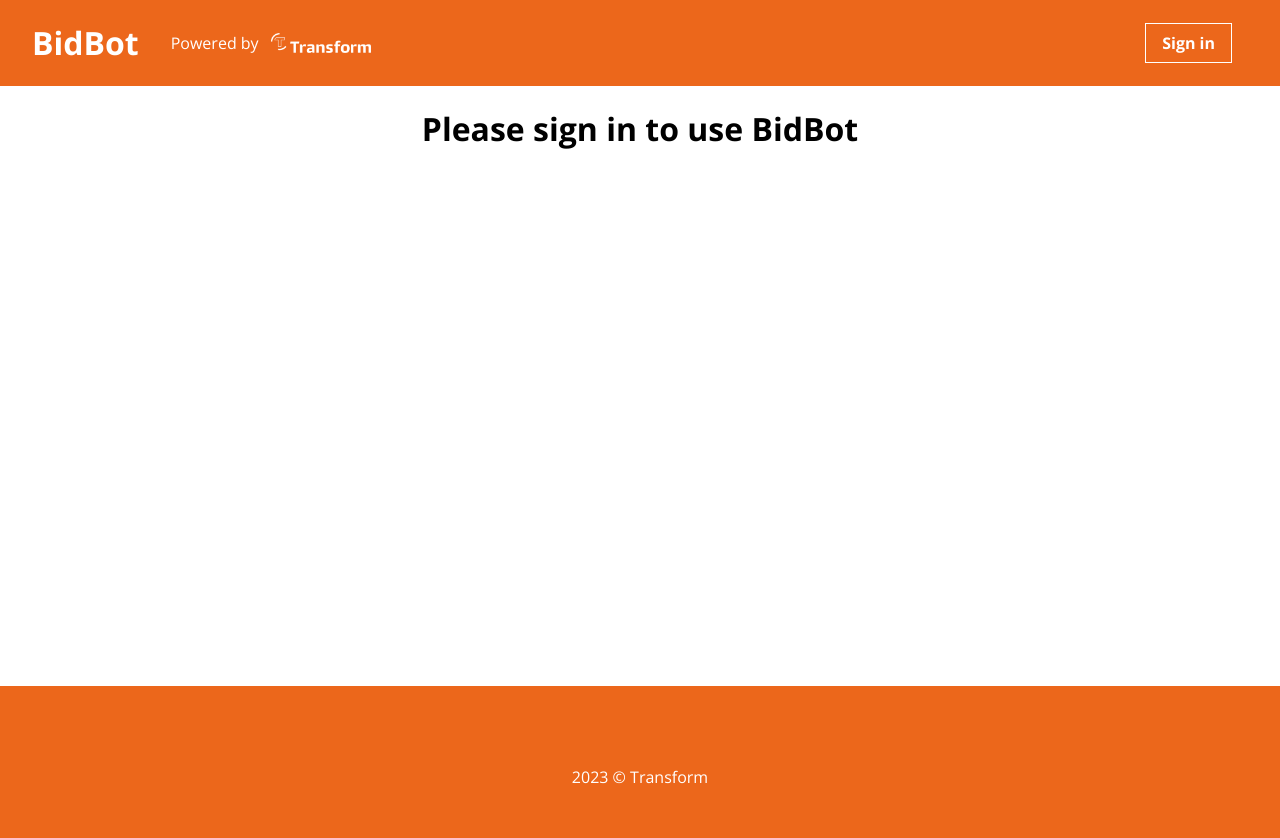
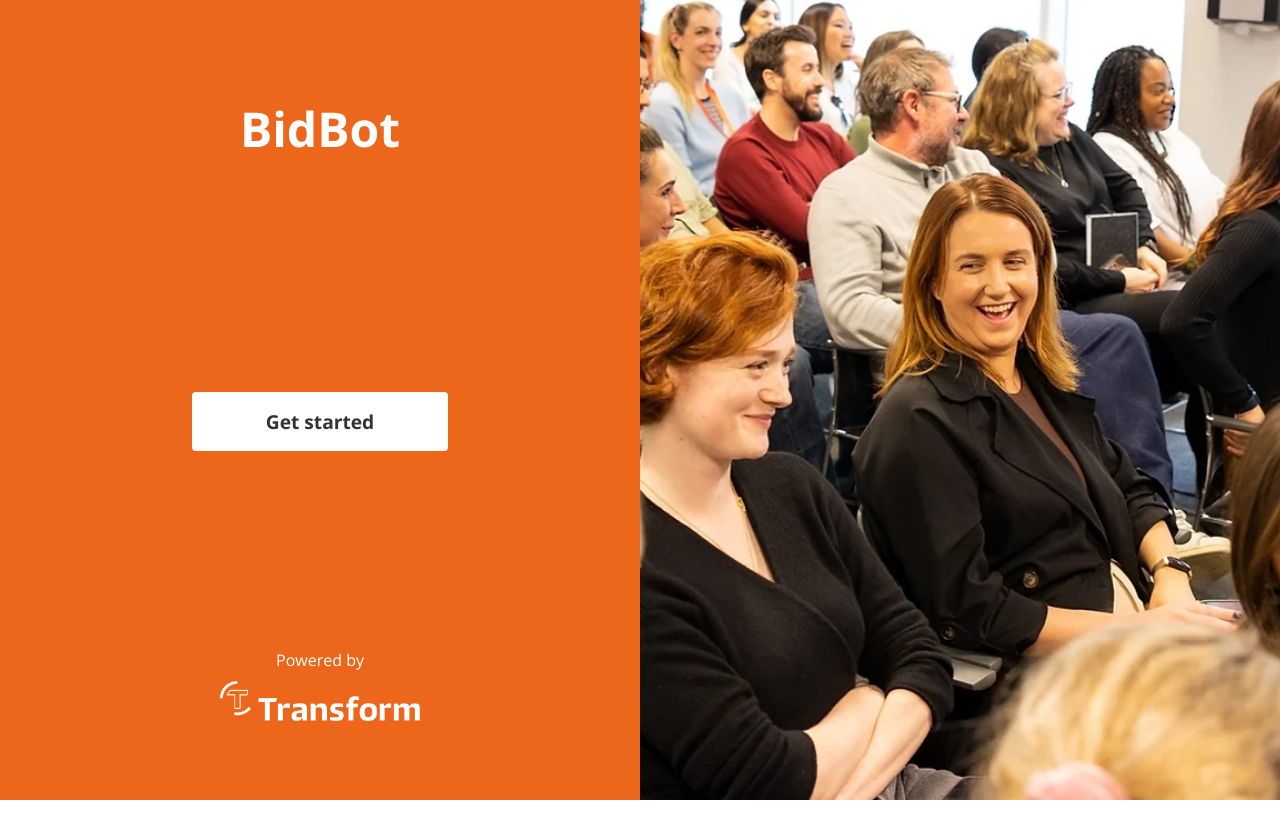
Before and after one commit to tufanbutuner/bidbot-v1, a Next.js app: page / in a window 1280 px wide. Shown: the top 838 px of the page. After the commit the page ends 800 px from the top, so only its background shows below. Built offline with nearby package versions, Linux system fonts and the light colour scheme; no server answers.

Commit message:
New landing page before login

```diff
--- a/components/InputForm.tsx
+++ b/components/InputForm.tsx
@@ -43,6 +43,7 @@ export default function InputForm({ onSubmit, disabled }: any) {
   };
 
   return (
+    <div className="form-container">
       <form
         action="/api/embeddings"
         className="input-container"
@@ -109,5 +110,6 @@ export default function InputForm({ onSubmit, disabled }: any) {
           </button>
         </div>
       </form>
+    </div>
   );
 }
--- /dev/null
+++ b/components/LandingPage.tsx
@@ -0,0 +1,41 @@
+import { signIn } from "next-auth/react";
+import Image from "next/image";
+import StockImage from "../assets/image.webp";
+import Logo from "../assets/transform-logo.png";
+
+export default function LandingPage() {
+  return (
+    <div className="sign-in-message-container">
+      <div className="title-column">
+        <h1 className="bidbot-title">BidBot</h1>
+
+        <a className="sign-in-button" onClick={() => signIn()}>
+          Get started
+        </a>
+
+        <div>
+          <p>Powered by</p>
+          <Image
+            src={Logo}
+            width={200}
+            height="60%"
+            alt="Transform UK Logo"
+            objectFit="contain"
+          />
+        </div>
+      </div>
+      <div className="image-column">
+        <Image
+          src={StockImage}
+          alt=""
+          width="0"
+          height="0"
+          // sizes="100vw"
+          objectFit="cover"
+          layout="fill"
+          priority
+        />
+      </div>
+    </div>
+  );
+}
--- a/pages/_app.tsx
+++ b/pages/_app.tsx
@@ -2,8 +2,6 @@ import { Session } from "next-auth";
 import { SessionProvider } from "next-auth/react";
 import type { AppProps } from "next/app";
 import Head from "next/head";
-import Footer from "../components/Footer";
-import Navbar from "../components/Navbar";
 import "../styles/globals.scss";
 
 function MyApp({
@@ -49,9 +47,7 @@ function MyApp({
         <meta name="theme-color" content="#ffffff"></meta>
       </Head>
       <div className="page-container">
-        <Navbar />
         <Component {...pageProps} />
-        <Footer />
       </div>
     </SessionProvider>
   );
--- a/pages/index.tsx
+++ b/pages/index.tsx
@@ -2,7 +2,10 @@
 import { useSession } from "next-auth/react";
 import { useEffect, useState } from "react";
 import DocumentDisplay from "../components/DocumentDisplay";
+import Footer from "../components/Footer";
 import InputForm from "../components/InputForm";
+import LandingPage from "../components/LandingPage";
+import Navbar from "../components/Navbar";
 import useFormSubmit from "../hooks/useFormSubmit";
 
 interface DocumentMetadata {
@@ -61,12 +64,12 @@ export default function Home() {
 
   return (
     <>
+      {!session ? (
+        <LandingPage />
+      ) : (
+        <>
+          <Navbar />
           <main className="container">
-        {!session ? (
-          <div className="sign-in-message-container">
-            <h1 className="sign-in-message">Please sign in to use BidBot</h1>
-          </div>
-        ) : (
             <div className="main-container">
               <InputForm onSubmit={onFormSubmit} disabled={disableButton} />
               {error && <p className="error-message">{error}</p>}
@@ -76,8 +79,10 @@ export default function Home() {
                 loading={loading}
               />
             </div>
+          </main>
+          <Footer />
+        </>
       )}
-      </main>
     </>
   );
 }
--- a/styles/globals.scss
+++ b/styles/globals.scss
@@ -26,8 +26,58 @@ a {
 }
 
 .container {
+  display: flex;
+  justify-content: center;
+  align-items: center;
+  height: 100vh;
+}
+
+.image-column {
+  position: relative;
+  background-color: black;
+}
+
+.title-column {
+  background-color: #ec671b;
+
+  display: flex;
+  flex-direction: column;
+  justify-content: space-between;
+  align-items: center;
   width: 100%;
-  max-width: 100%;
+  padding: 4rem 0rem;
+
+  p {
+    text-align: center;
+    color: white;
+    margin: 0;
+  }
+}
+
+.sign-in-button {
+  background-color: white;
+  padding: 1rem 2rem;
+  opacity: 1;
+  transition: 0.3s;
+  cursor: pointer;
+  border-radius: 4px;
+
+  font-size: 1.2rem;
+  font-weight: bold;
+  color: #333333;
+  width: 40%;
+  text-align: center;
+}
+
+.sign-in-button:hover {
+  background-color: #333333;
+  color: white;
+}
+
+.bidbot-title {
+  font-size: 3rem;
+  font-weight: bold;
+  color: white;
 }
 
 .main-container {
@@ -36,7 +86,8 @@ a {
   justify-content: space-between;
   gap: 1rem;
   height: 100vh;
-  padding: 2rem;
+  width: 100%;
+  padding: 0rem 1rem 1rem 1rem;
 
   h1 {
     font-size: 2rem;
@@ -99,6 +150,8 @@ a {
   background-color: #ec671b;
   color: white;
   padding: 0rem 2rem;
+  margin: 1rem;
+  border-radius: 6px;
 
   ul {
     list-style-type: none;
@@ -126,9 +179,9 @@ a {
 }
 
 .sign-in-message-container {
-  display: flex;
-  justify-content: center;
-  height: 75vh;
+  display: grid;
+  grid-template-columns: 50% 50%;
+  min-height: 100dvh;
 }
 
 .sign-in-message {
@@ -248,6 +301,12 @@ a {
   padding: 0.5rem 1rem;
 }
 
+.form-container {
+  padding: 2rem;
+  background-color: rgb(244, 244, 244);
+  border-radius: 4px;
+}
+
 @media (max-width: 768px) {
   .page-container {
     display: flex;
```
Also changed, not shown: assets/image.webp (added). Lines whose indentation alone changed are shown as unchanged.
